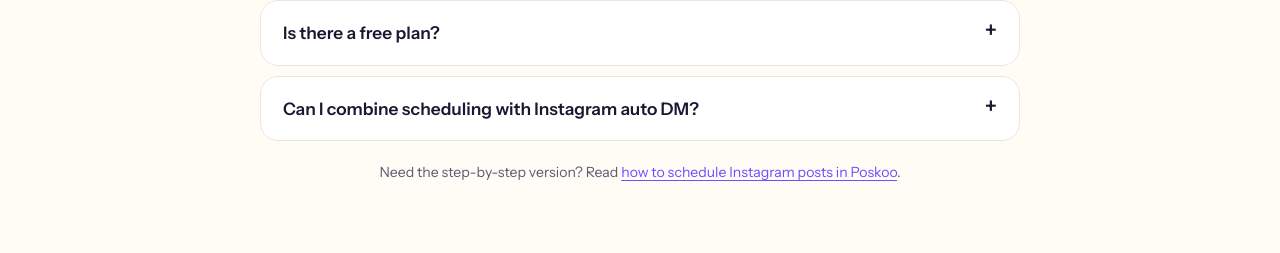
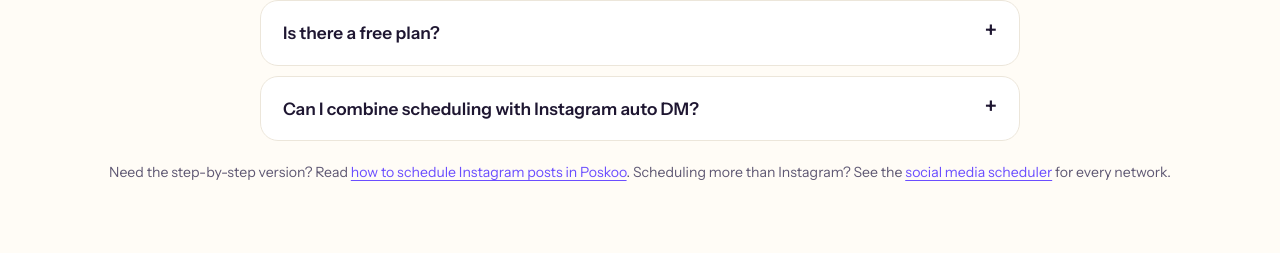
Before and after one commit to Ramanmakkar1/socialapp, a Next.js app: page /instagram-scheduler in a window 1280 px wide. Shown: the part 5171-5424 px from the top of the page. Built offline with nearby package versions, Linux system fonts and the light colour scheme; no server answers.

Commit message:
autopilot: Instagram scheduler: link to the social media scheduler hub
Task #20635, written by morph/morph-dsv41flash.

```diff
--- a/src/app/instagram-scheduler/page.tsx
+++ b/src/app/instagram-scheduler/page.tsx
@@ -294,7 +294,7 @@ export default async function InstagramScheduler() {
             ))}
           </div>
           <p className="small" style={{ marginTop: 20, textAlign: "center" }}>
-            Need the step-by-step version? Read <Link className={s.vlink} href="/help/schedule-instagram-posts">how to schedule Instagram posts in Poskoo</Link>.
+            Need the step-by-step version? Read <Link className={s.vlink} href="/help/schedule-instagram-posts">how to schedule Instagram posts in Poskoo</Link>. Scheduling more than Instagram? See the <Link className={s.vlink} href="/social-media-scheduler">social media scheduler</Link> for every network.
           </p>
         </div>
       </section>
```
